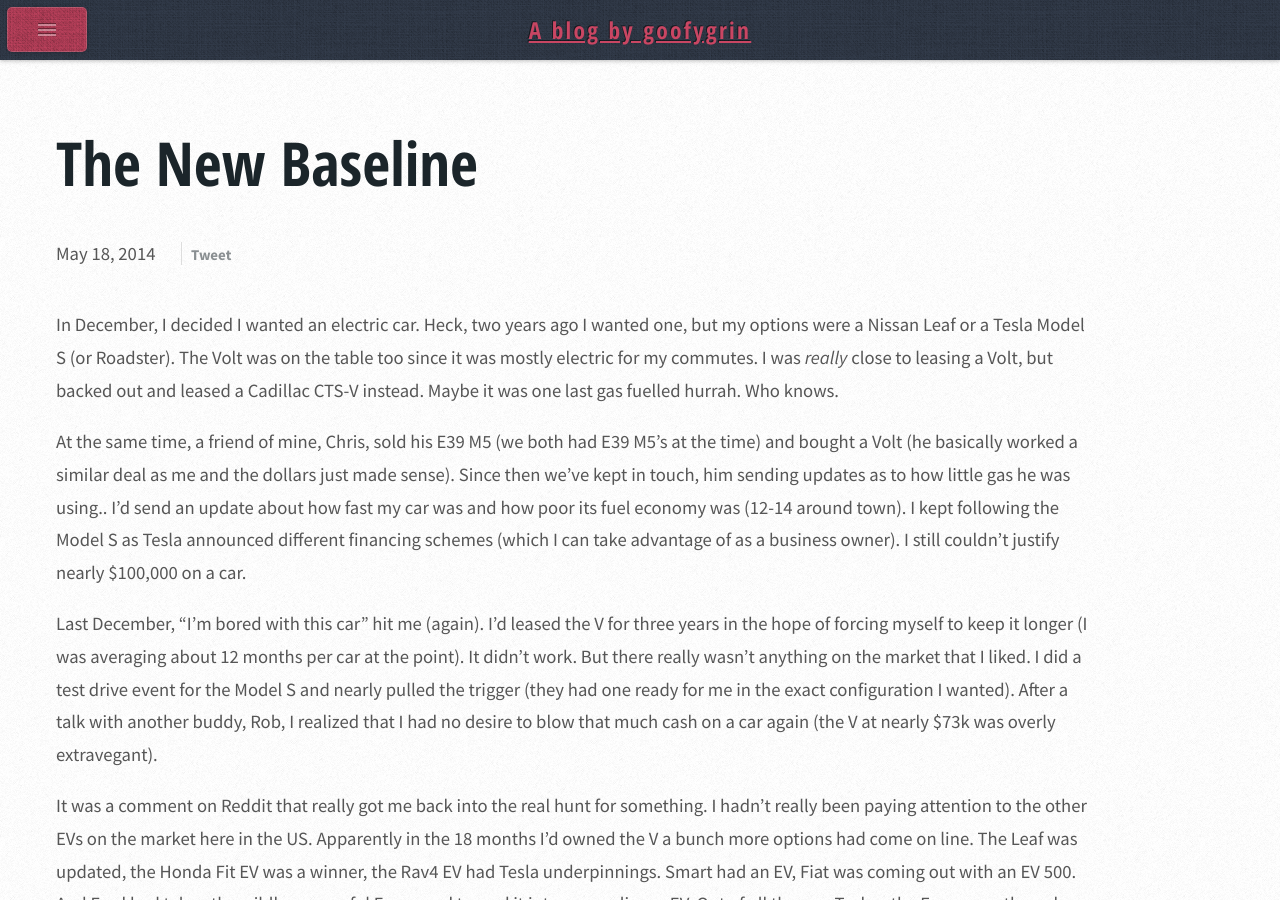
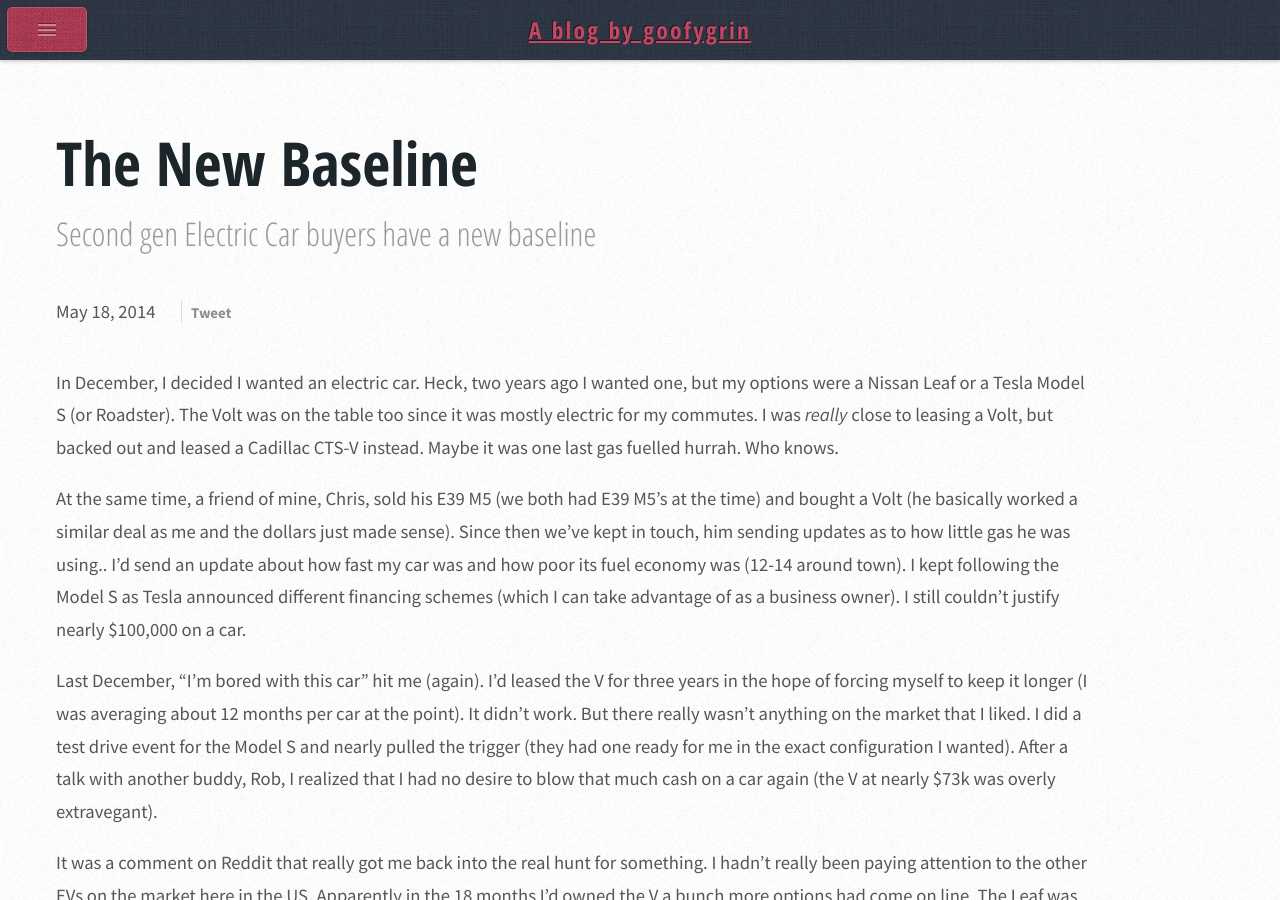
Before and after one commit to goofygrin/goofygrin.github.io, a Jekyll site: the page built from index.html, in a window 1280 px wide and 900 px high. Built offline with Jekyll 4.4.1, drawn with Linux system fonts in a browser that asks for light colours; the list of posts is cut into pages by our own code; comment, search, counter and statistics services are not loaded; some of the changed text lies outside the part shown.

Commit message:
Added excerpt/byline

```diff
--- a/_layouts/post.html
+++ b/_layouts/post.html
@@ -11,7 +11,7 @@ layout: default
 			need a byline.
 		-->
 		<h2><a href="{{ page.url }}">{{ page.title }}</a></h2>
-		<!--<span class="byline">A free, fully responsive HTML5 site template by HTML5 UP</span>-->
+		<span class="byline">{{ page.excerpt }}</span>
 	</header>
 	<div class="info">
 		<!--
--- a/_posts/2014-05-18-The-New-Baseline.md
+++ b/_posts/2014-05-18-The-New-Baseline.md
@@ -2,6 +2,7 @@
 layout: post
 title: The New Baseline
 tags: [electric cars]
+excerpt: Second gen Electric Car buyers have a new baseline
 ---
 
 In December, I decided I wanted an electric car.  Heck, two years ago I wanted one, but my options were a Nissan Leaf or a Tesla Model S (or Roadster).  The Volt was on the table too since it was mostly electric for my commutes.  I was *really* close to leasing a Volt, but backed out and leased a Cadillac CTS-V instead.  Maybe it was one last gas fuelled hurrah.  Who knows.
--- a/index.html
+++ b/index.html
@@ -12,7 +12,7 @@ title: Home
 			need a byline.
 		-->
 		<h2><a href="{{ post.url }}">{{ post.title }}</a></h2>
-		<!--<span class="byline">A free, fully responsive HTML5 site template by HTML5 UP</span>-->
+		<span class="byline">{{ post.excerpt }}</span>
 	</header>
 	<div class="info">
 		<!--
```
Also changed, not shown: _posts/2014-05-11-Amazon-Fire-TV-Review.md (+1 -0 lines), _posts/2014-05-12-Resources-For-Would-Be-Entrepreneurs.md (renamed from _posts/2014-05-12-Resources-For-Would-Be-Entrepreneurs - Copy.md, +1 -0 lines), 1 other file.
